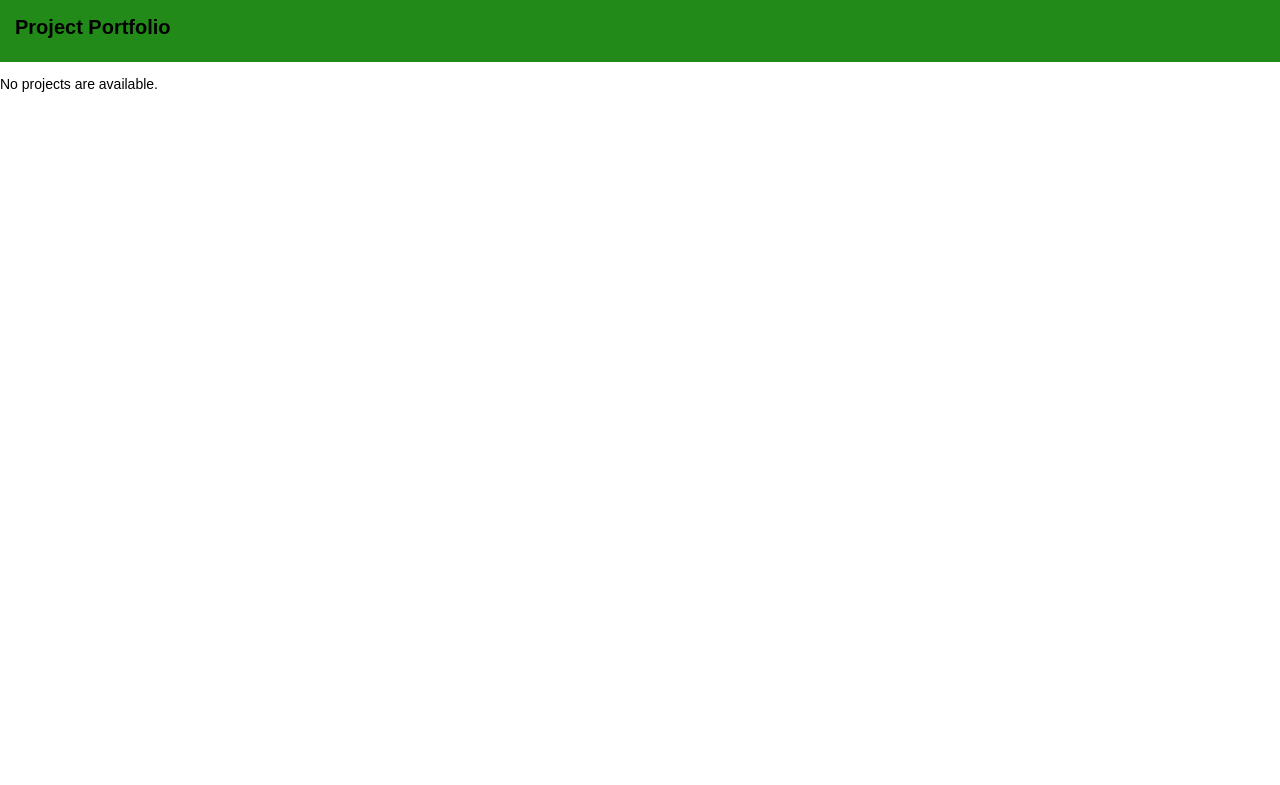
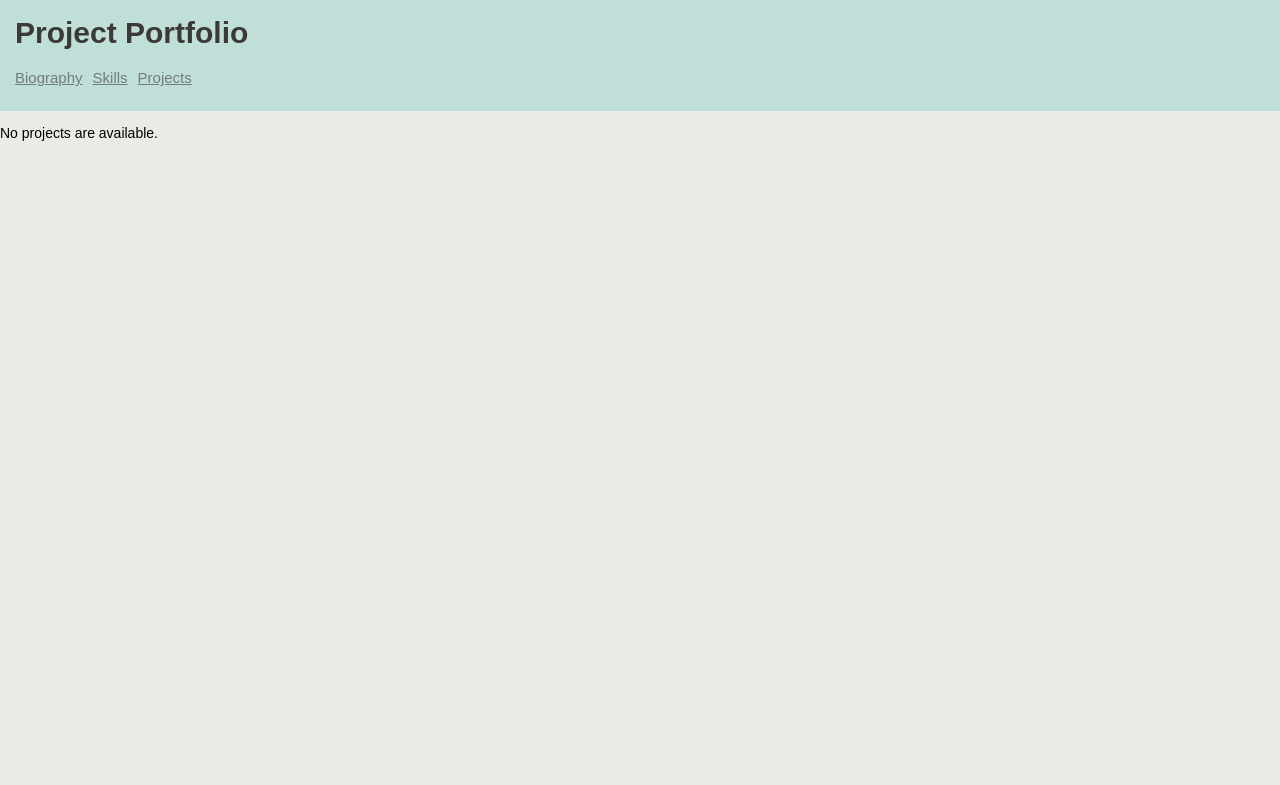
Before and after one commit to cake404/portfoliowebsite, a Django app: page /projects/ in a window 1280 px wide. Shown: the top 785 px of the page. Run offline with Django 3.2, Linux system fonts and the light colour scheme; data that the repository does not hold is empty.

Commit message:
Worked on creating the dashboard for the frontend

```diff
--- a/projectsapp/templates/projectsapp/index.html
+++ b/projectsapp/templates/projectsapp/index.html
@@ -1,6 +1,6 @@
 {% extends "main_template.html" %}
 
-{% block title %}Projects PAge{% endblock %}
+{% block title %}Projects{% endblock %}
 
 {% block content %}
 
--- a/static/css/style.css
+++ b/static/css/style.css
@@ -3,7 +3,7 @@
 }
 
 #header {
-    background-color: #218a18;
+    background-color: #c0dfd9;
     height: auto;
     padding: 15px;
     display: flex;
@@ -16,10 +16,27 @@
 
 #branding h1 {
     margin: 0 0 8px;
-    font-size: 20px;
+    font-size: 30px;
     line-height: 1.2;
+    color: #3b3a36;
+}
+
+#options {
+    display: flex;
+    flex-direction: row;
+}
+
+.option {
+    color: #727c7a;
+}
+
+.option h1 {
+    font-weight: normal;
+    padding-right: 10px;
+    font-size: 15px;
 }
 
 body {
     margin: 0px;
+    background-color: #e9ece5;
 }
--- a/templates/main_template.html
+++ b/templates/main_template.html
@@ -15,6 +15,17 @@
                     Project Portfolio
                 </h1>
             </div>
+            <div id="options">
+                <div class="option">
+                    <h1><u>Biography</u></h1>
+                </div>
+                <div class="option">
+                    <h1><u>Skills</u></h1>
+                </div>
+                <div class="option">
+                    <h1><u>Projects</u></h1>
+                </div>
+            </div>
         </div>
 
         <div id="content">
```
